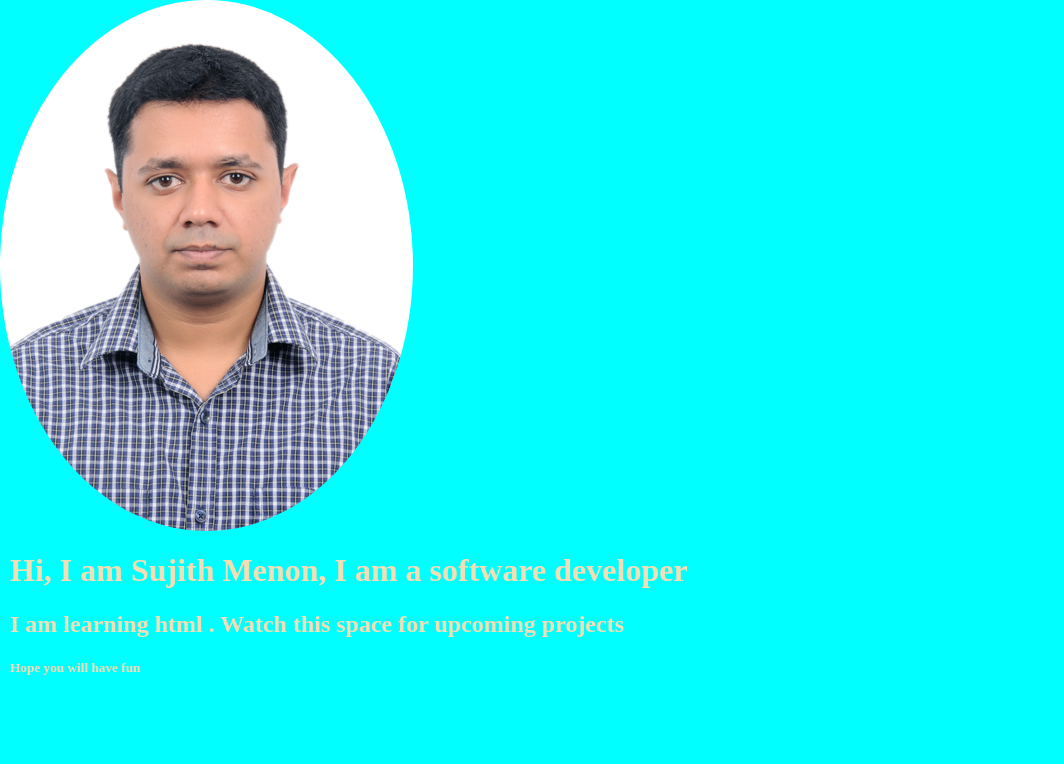
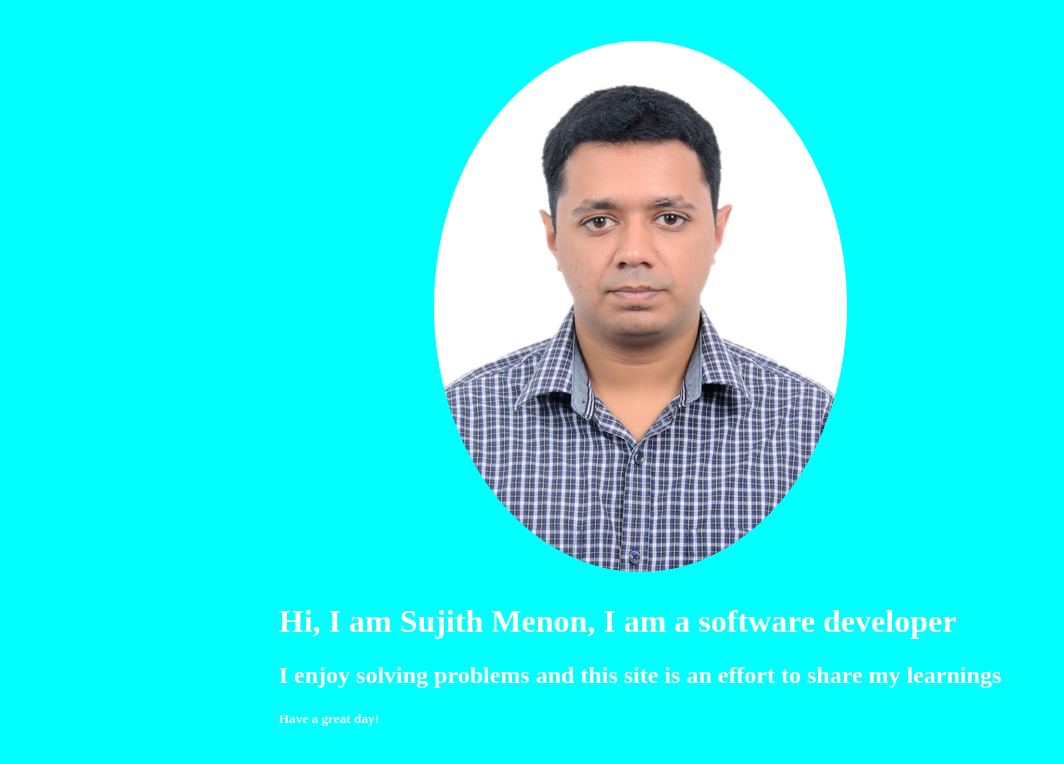
Before and after one commit to sujithmenonp/portfolio-site, a plain HTML site: page index.html in a window 1280 px wide. Shown: the whole page, without its empty margins (0-1064 px from the left). Drawn offline with Linux system fonts and the light colour scheme.

Commit message:
some change

```diff
--- a/css/main.css
+++ b/css/main.css
@@ -1,7 +1,11 @@
 .site-header {
     background-color: aqua;
-    color: wheat;
+    color: white;
     height: 100vh;
+    display: flex;
+    flex-direction: column;
+    justify-content: center;
+    align-items: center;
 }
 body{
  margin: 0px;
--- a/index.html
+++ b/index.html
@@ -9,8 +9,8 @@
             <img src="sujith.jpg" class="profile-pic">
             <div class ="intro">
                 <h1>Hi, I am Sujith Menon, I am a software developer</h1>
-                <h2>I am learning html . Watch this space for upcoming projects</h2>
-                <h5>Hope you will have fun</h5>
+                <h2>I enjoy solving problems and this site is an effort to share my learnings</h2>
+                <h5>Have a great day!</h5>
             </div>
         </header>
     </body>
```
